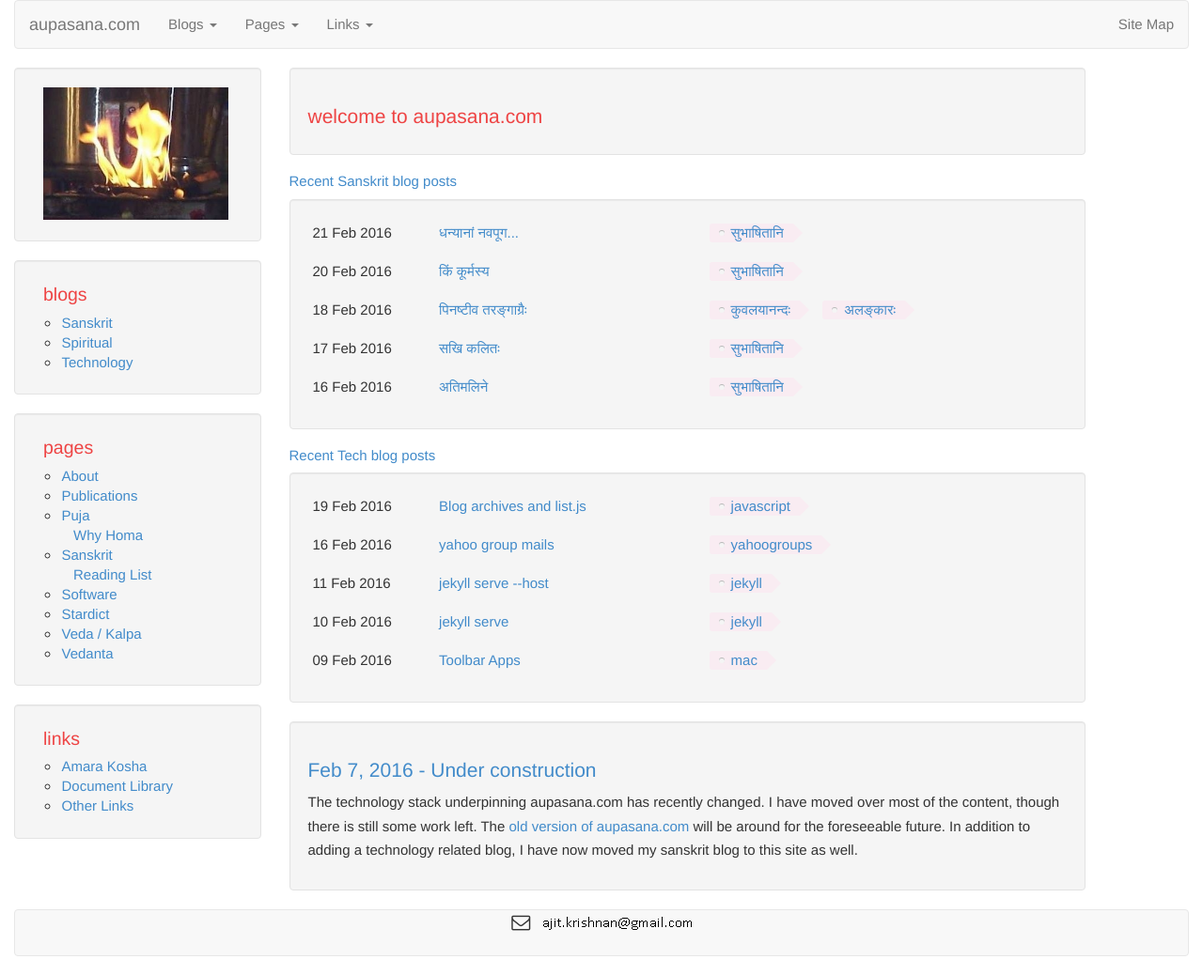
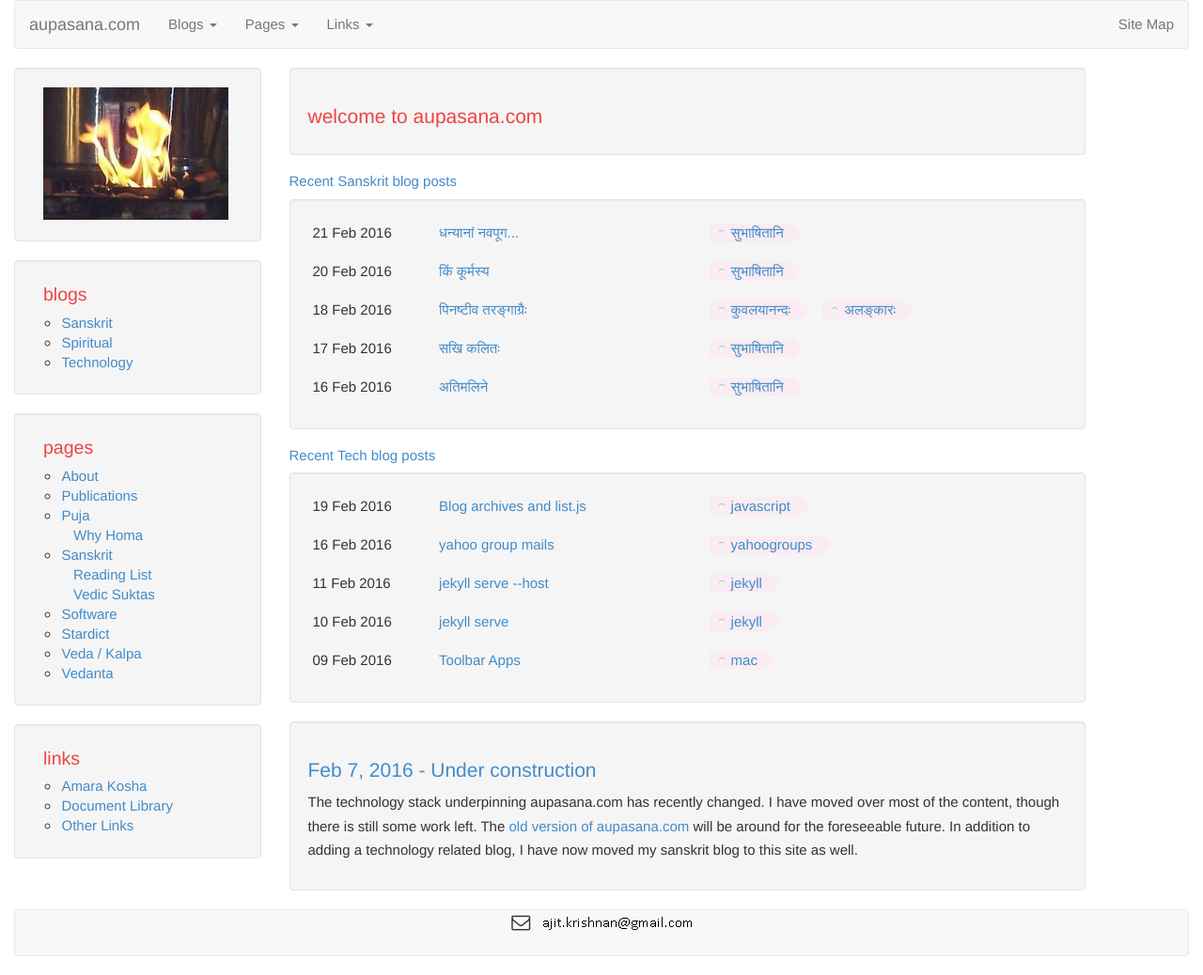
Before and after one commit to aupasana/aupasana.github.io, a Jekyll site: the page built from index.html, in a window 1280 px wide. Shown: the whole page at 94% size. Built offline with Jekyll 4.4.1, drawn with Linux system fonts in a browser that asks for light colours; nearby versions of some CDN libraries.

Commit message:
Add suktas to the list of pages

```diff
--- a/_includes/list-pages.html
+++ b/_includes/list-pages.html
@@ -6,6 +6,7 @@
 
 <li><a href="{{site.baseurl}}/pages/sanskrit/index.html">Sanskrit</a></li>
 <li class="submenu"><a href="{{site.baseurl}}/pages/sanskrit/reading-list.html">&nbsp;&nbsp;&nbsp;Reading List</a></li>
+<li class="submenu"><a href="{{site.baseurl}}/pages/suktas/index.html">&nbsp;&nbsp;&nbsp;Vedic Suktas</a></li>
 
 <li><a href="{{site.baseurl}}/pages/software.html">Software</a></li>
 <li><a href="{{site.baseurl}}/pages/stardict.html">Stardict</a></li>
```
